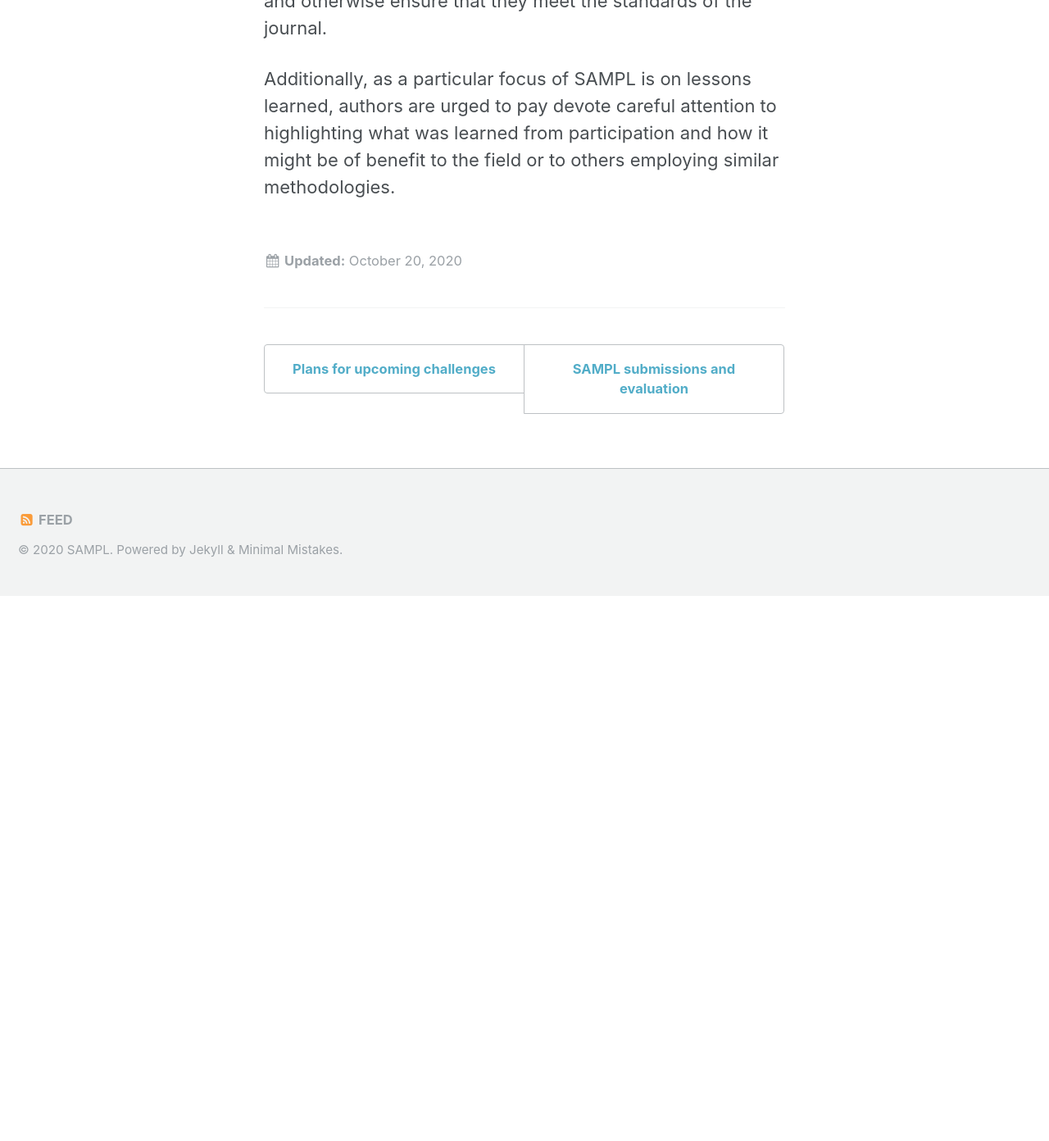
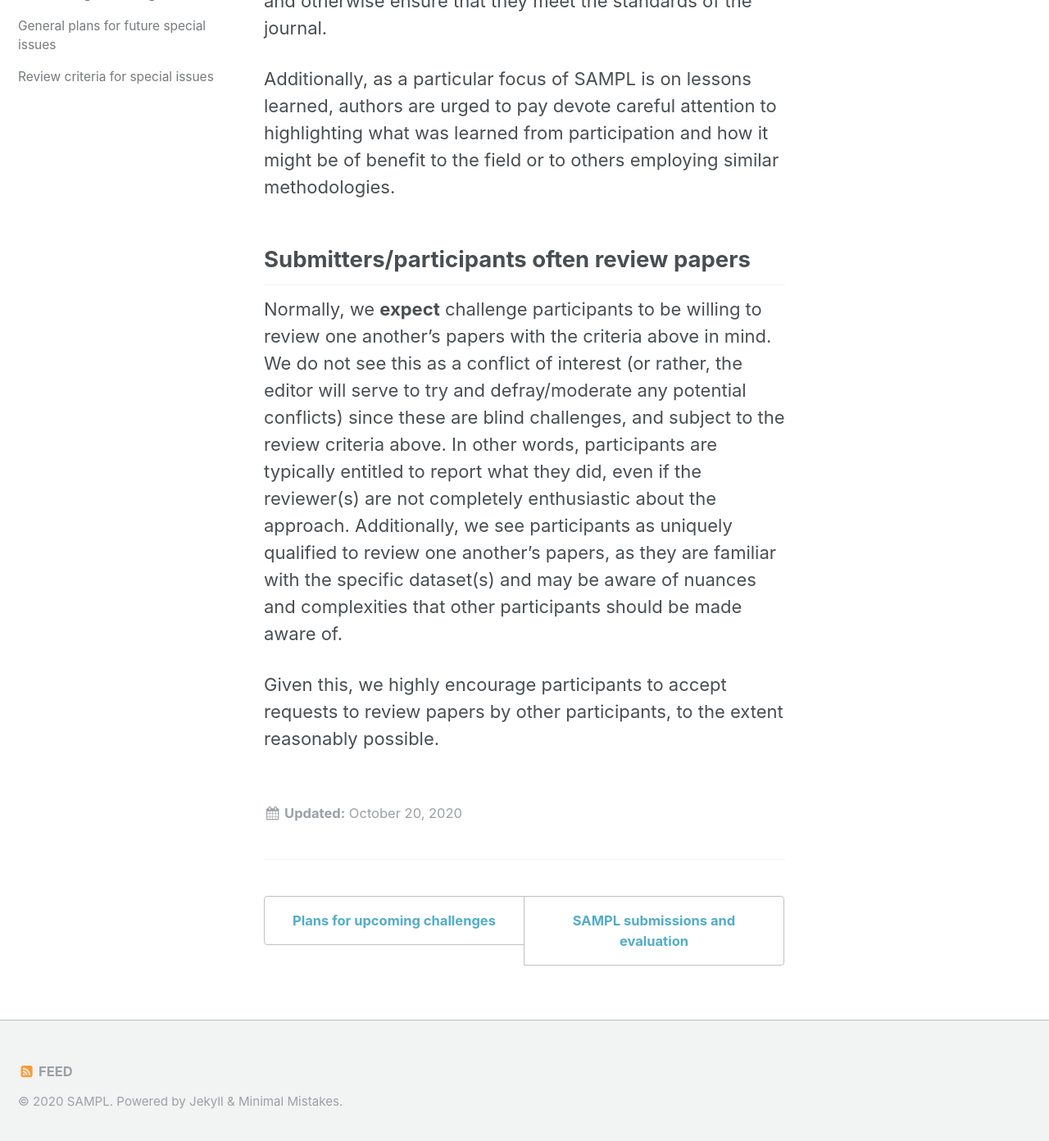
Before and after one commit to samplchallenges/samplchallenges.github.io, a Jekyll site: the page built from _roadmap/02_specialissues.md, in a window 1280 px wide and 1400 px high, scrolled down 2421 px. Shown: the top 1392 px of the window at 82% size. Built offline with Jekyll 4.4.1, drawn with Linux system fonts in a browser that asks for light colours; before the commit the page ends 3148 px from its top, so only the background shows below that.

Commit message:
Add mention of participants reviewing one another's papers.

```diff
--- a/_roadmap/02_specialissues.md
+++ b/_roadmap/02_specialissues.md
@@ -40,3 +40,9 @@
 and otherwise ensure that they meet the standards of the journal.
 
 Additionally, as a particular focus of SAMPL is on lessons learned, authors are urged to pay devote careful attention to highlighting what was learned from participation and how it might be of benefit to the field or to others employing similar methodologies.
+
+## Submitters/participants often review papers
+
+Normally, we **expect** challenge participants to be willing to review one another's papers with the criteria above in mind. We do not see this as a conflict of interest (or rather, the editor will serve to try and defray/moderate any potential conflicts) since these are blind challenges, and subject to the review criteria above. In other words, participants are typically entitled to report what they did, even if the reviewer(s) are not completely enthusiastic about the approach. Additionally, we see participants as uniquely qualified to review one another's papers, as they are familiar with the specific dataset(s) and may be aware of nuances and complexities that other participants should be made aware of.
+
+Given this, we highly encourage participants to accept requests to review papers by other participants, to the extent reasonably possible.
```
